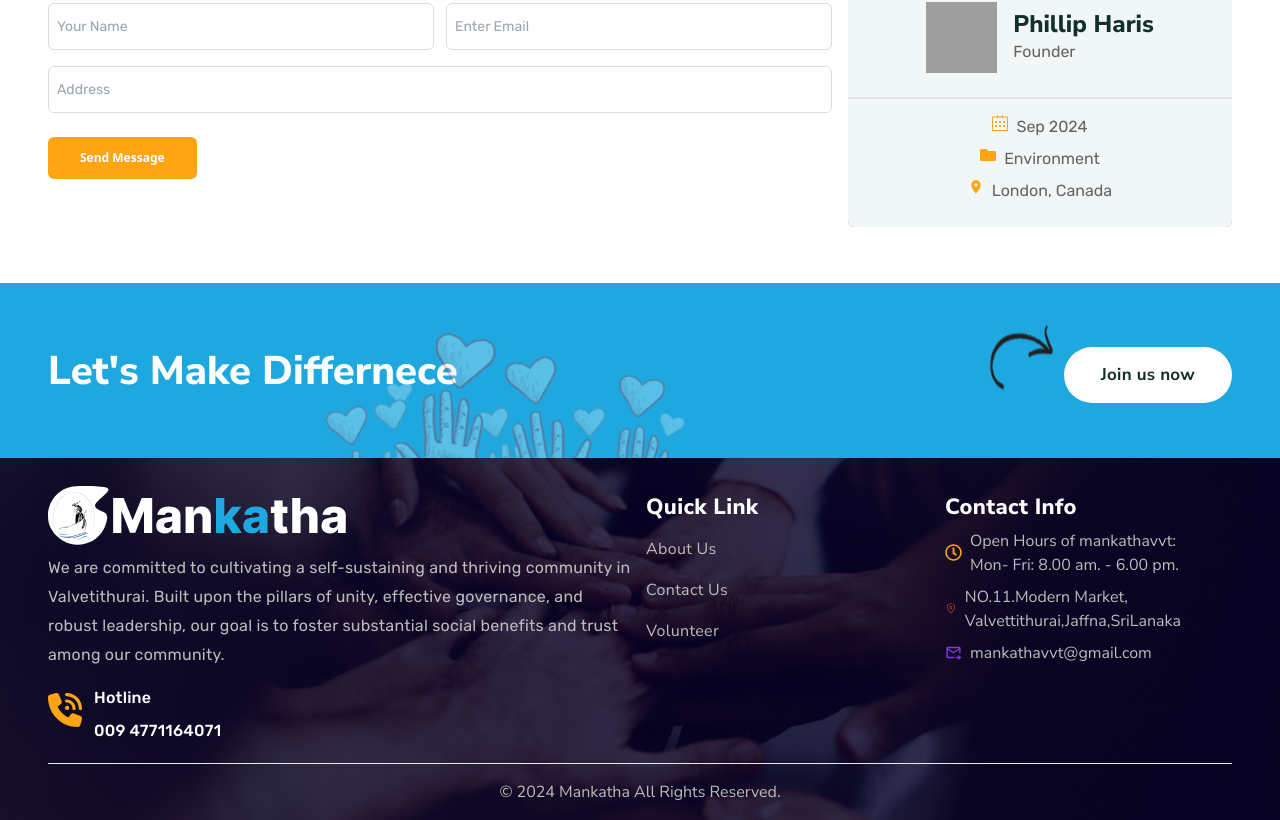
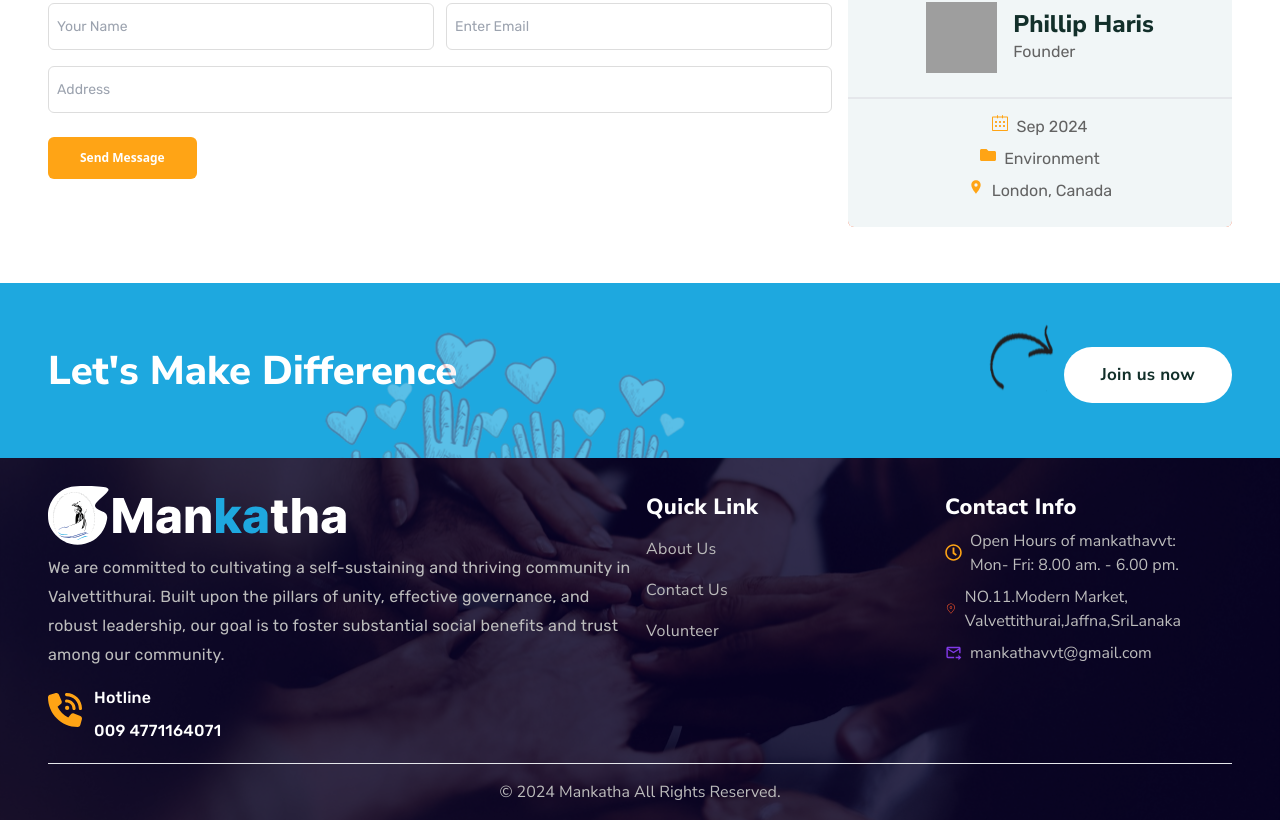
Before and after one commit to MrbadMiro/Care, a React (Vite) app: page /donate in a window 1280 px wide. Shown: the part 1237-2057 px from the top of the page. Built offline with nearby package versions, Linux system fonts and the light colour scheme; grey boxes are pictures that could not be loaded; what tailwindcss-animatecss, tailwindcss-debug-screens would draw is missing.

Commit message:
Hero Section

```diff
--- a/src/components/About_c/Whoweare.jsx
+++ b/src/components/About_c/Whoweare.jsx
@@ -80,7 +80,7 @@ const Whoweare = () => {
 							}}
 							className="font-rubik font-normal text-[#636363]  text-[16px] leading-[28px] mt-[16px]">
 							At Mangatha Pvt Ltd, we are dedicated to building a
-							self-sufficient and prosperous community in Valvetithurai. Founded
+							self-sufficient and prosperous community in Valvettithurai. Founded
 							on the principles of unity, professional administration, and
 							strong leadership, our mission is to drive significant social
 							value and trust within our community.
--- a/src/components/Career_s/Career_form.jsx
+++ b/src/components/Career_s/Career_form.jsx
@@ -43,7 +43,7 @@ const Career_form = () => {
 						<p className="font-rubik font-normal text-[#636363]  text-[16px] leading-[28px] text-left">
 							{" "}
 							At Mangatha Pvt Ltd, we are dedicated to creating a
-							self-sufficient and thriving community in Valvetithurai. We
+							self-sufficient and thriving community in Valvettithurai. We
 							believe that our success is driven by the talented and passionate
 							individuals who join our team. If you are looking for a rewarding
 							career where you can make a real difference, we invite you to
--- a/src/components/Career_s/Volonteer_form.jsx
+++ b/src/components/Career_s/Volonteer_form.jsx
@@ -40,7 +40,7 @@ const Volonteer_form = () => {
 						<p className="font-rubik font-normal text-[#636363]  text-[16px] leading-[28px] text-left">Together, we can build a community where trust, social value, and economic prosperity go hand in hand. <br /></p>
 					</div>
 					<div>
-						<p className="font-nunito font-extrabold text-[#122f2A] text-[24px] leading-[28.4px] tracking-[0.33px]"> Join us at Mangatha Pvt Ltd as we work towards a brighter future for Valvetithurai. <br /></p>
+						<p className="font-nunito font-extrabold text-[#122f2A] text-[24px] leading-[28.4px] tracking-[0.33px]"> Join us at Mangatha Pvt Ltd as we work towards a brighter future for Valvettithurai. <br /></p>
 					</div>
 					{/* <div>
                         <p className="font-caveat font-bold text-[#636363] text-[16px] leading-[28px] ">HELPED FUND 589,537 PROJECTS IN 24 COUNTRIES, BENEFITING OVER
@@ -49,11 +49,11 @@ const Volonteer_form = () => {
 					<div className="mb-4 flex flex-col ">
 						<p className="flex gap-2 font-rubik font-normal text-[#636363]  text-[16px] leading-[28px] mt-2">
 							{" "}
-							<img src={about_4} alt="" /> Help empower and develop the Valvetithurai community.
+							<img src={about_4} alt="" /> Help empower and develop the Valvettithurai community.
 						</p>
 						<p className="flex gap-2 font-rubik font-normal text-[#636363]  text-[16px] leading-[28px] mt-2">
 							{" "}
-							<img src={about_4} alt="" /> Gain valuable leadership and management experience.
+							<img src={about_4} alt="" /> Gain valuable leadership and management experience .
 						</p>
 						<p className="flex gap-2 font-rubik font-normal text-[#636363]  text-[16px] leading-[28px] mt-2">
 							{" "}
--- a/src/components/Footer.jsx
+++ b/src/components/Footer.jsx
@@ -39,7 +39,7 @@ const Footer = () => {
 							</div> */}
 							<div>
 								<p className="font-nunito font-extrabold animatecss-backInLeft animat text-white text-[40px] leading-[50px] ">
-									Let's Make Differnece
+									Let's Make Difference
 								</p>
 							</div>
 						</div>
@@ -74,7 +74,7 @@ const Footer = () => {
 								<img src={logo} alt="" />
 								<p className="font-rubik font-normal text-[#BCBCBC] text-[16px] leading-[29px] tracking-[0.24px] mt-2 text-wrap">
 									We are committed to cultivating a self-sustaining and thriving
-									community in Valvetithurai. Built upon the pillars of unity,
+									community in Valvettithurai. Built upon the pillars of unity,
 									effective governance, and robust leadership, our goal is to
 									foster substantial social benefits and trust
 									among our community.
```
